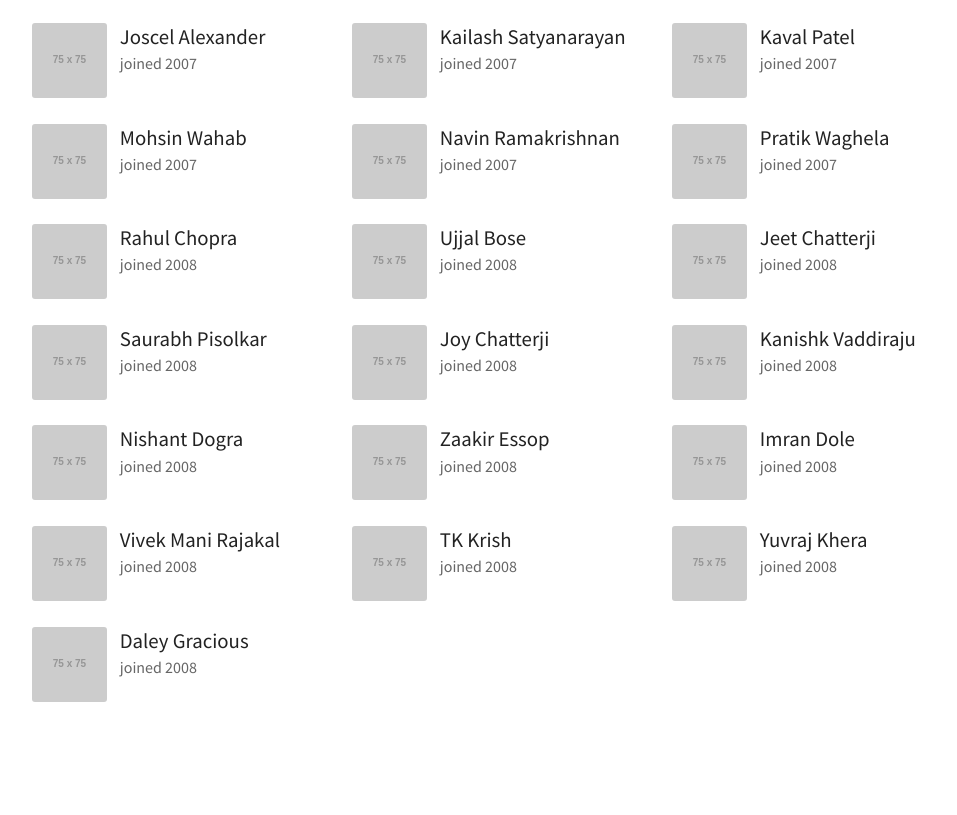
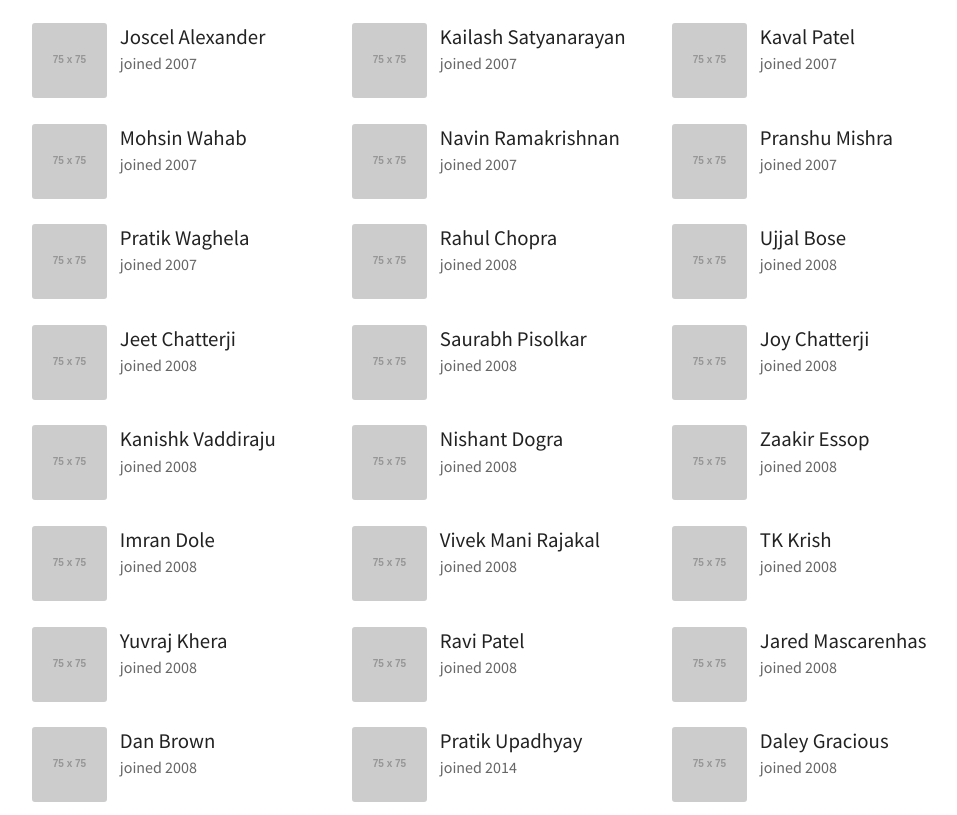
Before and after one commit to anshumanb/marsbars.org, a website: page index.html in a window 1280 px wide. Shown: the part 846-1661 px from the top of the page, without its empty margins (96-1053 px from the left). Before the commit the page ends 1560 px from the top, so only its background shows below. Drawn offline with nearby package versions, Linux system fonts and the light colour scheme; placeholder pictures from the web are drawn by us; a web font is replaced by a local one.

Commit message:
Adds more members.

```diff
--- a/index.html
+++ b/index.html
@@ -221,6 +221,15 @@
                 </div>
             </li>
             <li>
+              <img src="http://placehold.it/75x75" alt="pranshu mishra">
+                <div class="details">
+                  <ul>
+                    <li class="name">pranshu mishra</li>
+                    <li class="joined">joined 2007</li>
+                  </ul>
+                </div>
+            </li>
+            <li>
               <img src="http://placehold.it/75x75" alt="pratik waghela">
                 <div class="details">
                   <ul>
@@ -338,6 +347,42 @@
                 </div>
             </li>
             <li>
+              <img src="http://placehold.it/75x75" alt="ravi patel">
+                <div class="details">
+                  <ul>
+                    <li class="name">ravi patel</li>
+                    <li class="joined">joined 2008</li>
+                  </ul>
+                </div>
+            </li>
+            <li>
+              <img src="http://placehold.it/75x75" alt="jared mascarenhas">
+                <div class="details">
+                  <ul>
+                    <li class="name">jared mascarenhas</li>
+                    <li class="joined">joined 2008</li>
+                  </ul>
+                </div>
+            </li>
+            <li>
+              <img src="http://placehold.it/75x75" alt="dan brown">
+                <div class="details">
+                  <ul>
+                    <li class="name">dan brown</li>
+                    <li class="joined">joined 2008</li>
+                  </ul>
+                </div>
+            </li>
+            <li>
+              <img src="http://placehold.it/75x75" alt="pratik upadhyay">
+                <div class="details">
+                  <ul>
+                    <li class="name">pratik upadhyay</li>
+                    <li class="joined">joined 2014</li>
+                  </ul>
+                </div>
+            </li>
+            <li>
               <img src="http://placehold.it/75x75" alt="daley gracious">
                 <div class="details">
                   <ul>
```
Also changed, not shown: data.json (+25 -0 lines).
